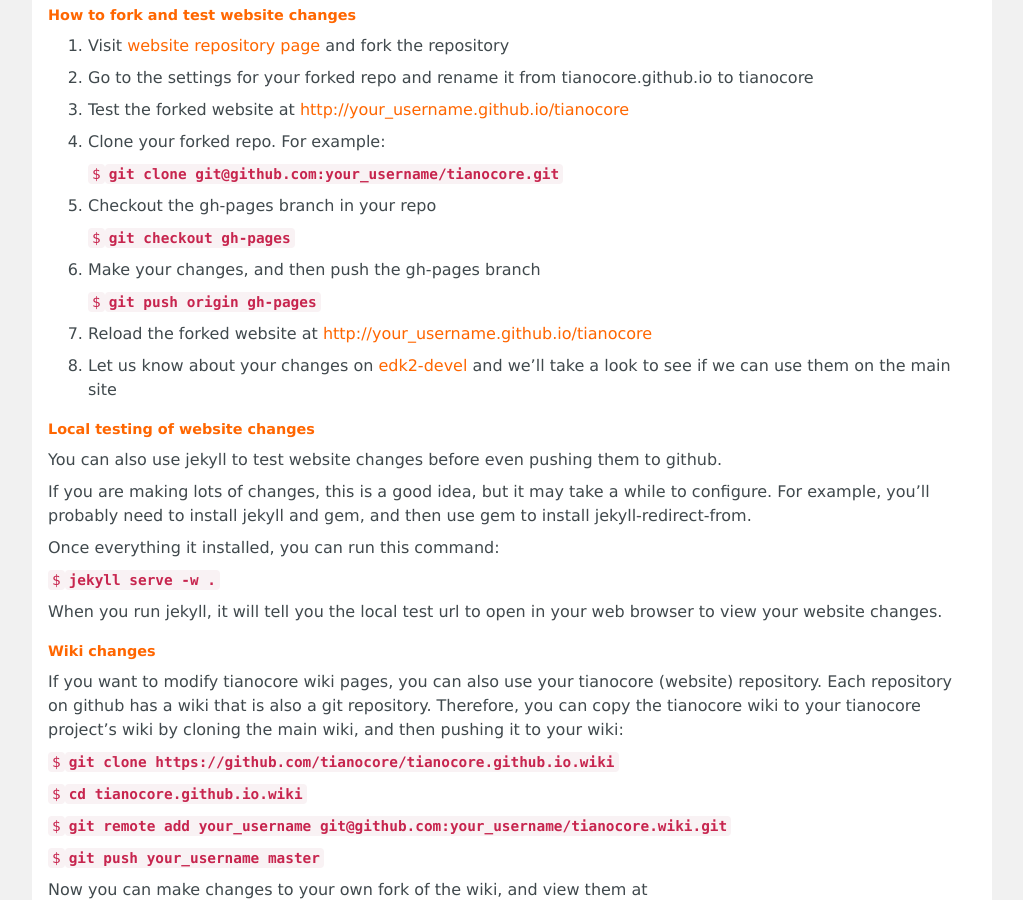
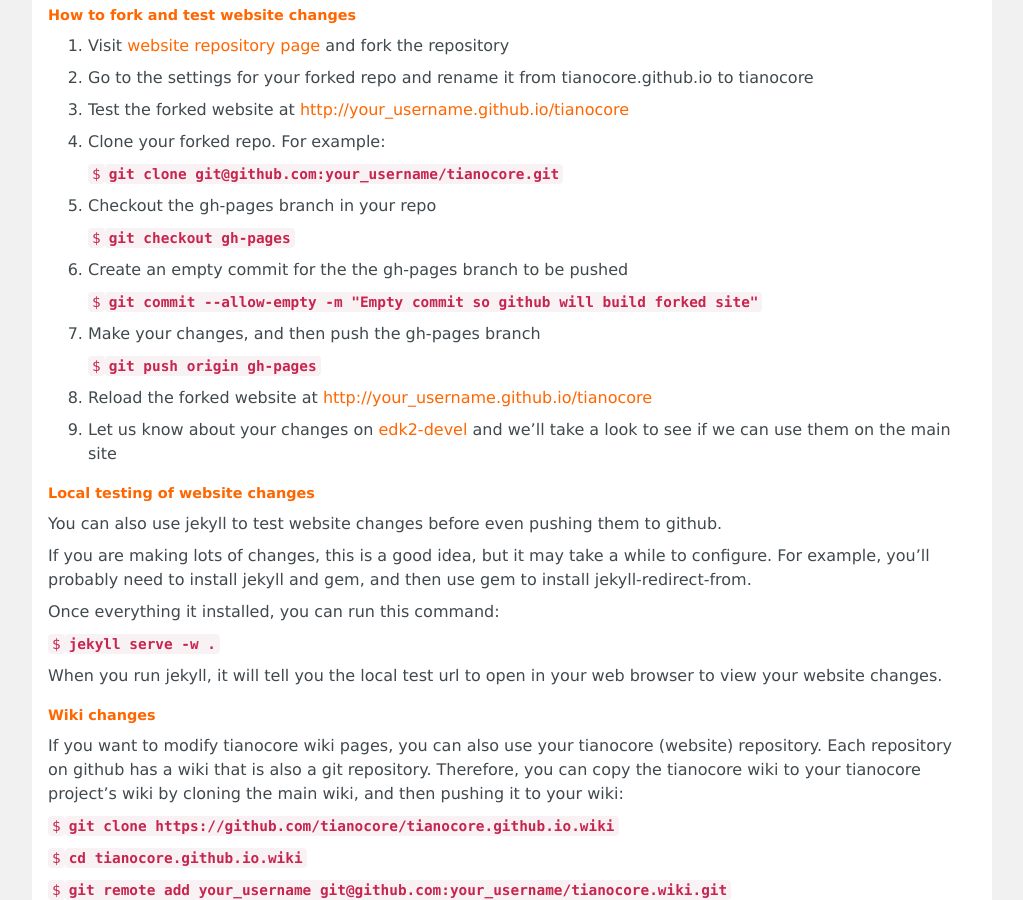
Before and after one commit to tianocore/tianocore.github.io, a Jekyll site: the page built from site/index.md, in a window 1280 px wide and 900 px high, scrolled down 448 px. Shown: the whole window, without its empty margins (128-1151 px from the left). Built offline with Jekyll 4.4.1, drawn with Linux system fonts in a browser that asks for light colours; nearby versions of some CDN libraries.

Commit message:
site: Add information about needing to push for GitHub to build page

```diff
--- a/site/index.md
+++ b/site/index.md
@@ -32,13 +32,16 @@ github username.
 
    `$`**`git checkout gh-pages`**
 
-6. Make your changes, and then push the gh-pages branch
+6. Create an empty commit for the the gh-pages branch to be pushed <br/>
+
+     `$`**`git commit --allow-empty -m "Empty commit so github will build forked site"`**
+7. Make your changes, and then push the gh-pages branch
 
    `$`**`git push origin gh-pages`**
 
-3. Reload the forked website at <http://your_username.github.io/tianocore>
+8. Reload the forked website at <http://your_username.github.io/tianocore>
 
-7. Let us know about your changes on [edk2-devel]({{wiki}}/Edk2-devel)
+9. Let us know about your changes on [edk2-devel]({{wiki}}/Edk2-devel)
    and we'll take a look to see if we can use them on the main site
 
 ### Local testing of website changes
```
